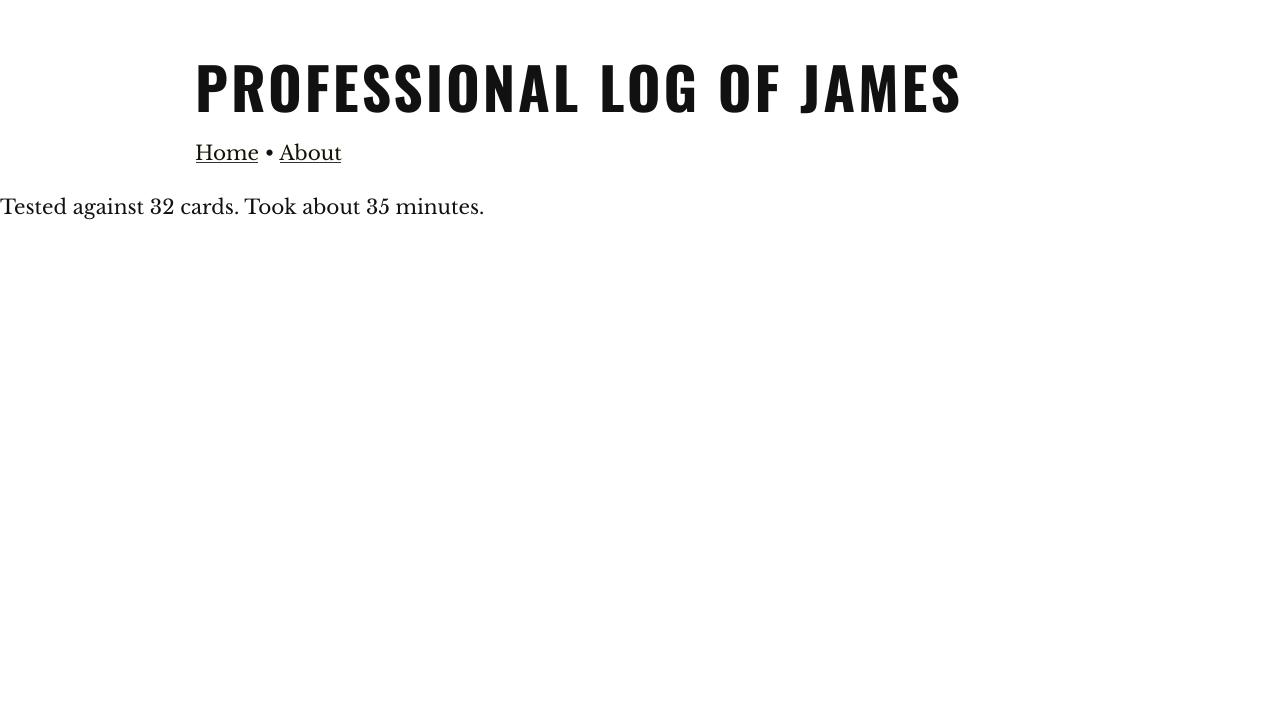
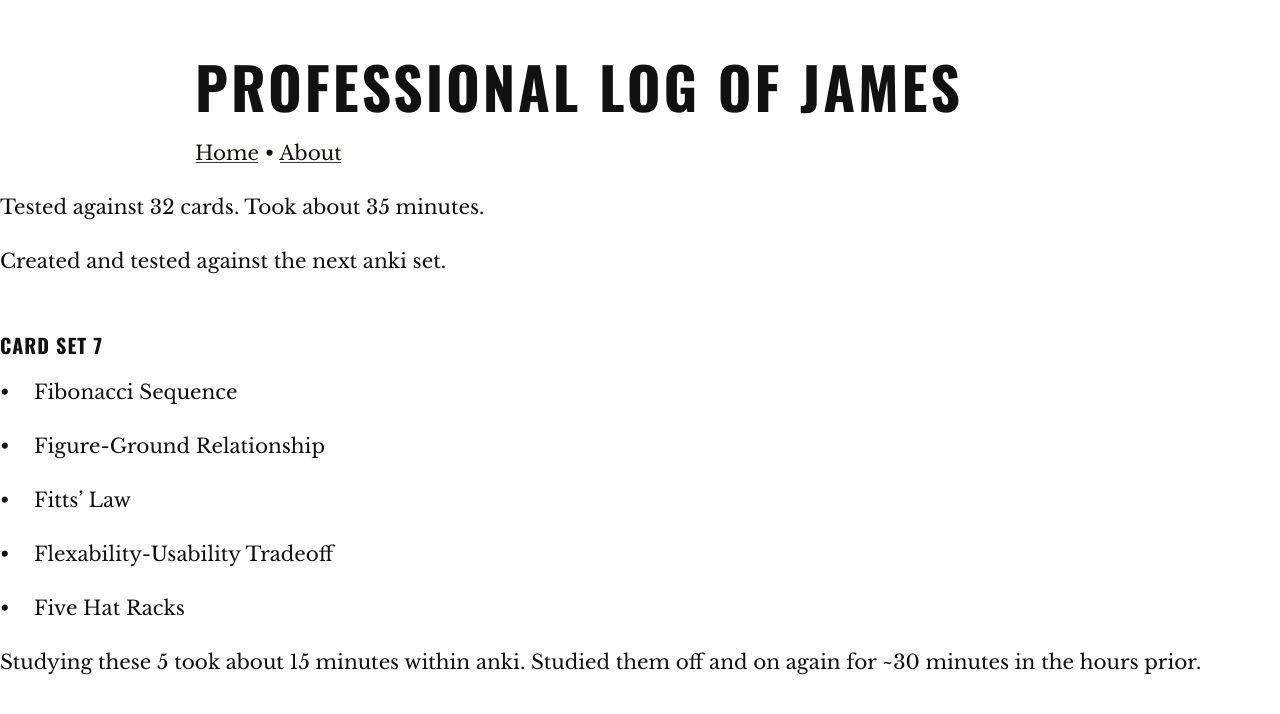
Before and after one commit to jpex/log, a Jekyll site: the page built from _posts/2017-11-13-13.md, in a window 1280 px wide. Shown: the top 714 px of the page. Built offline with Jekyll 4.4.1, drawn with Linux system fonts in a browser that asks for light colours.

Commit message:
Update 2017-11-13-13.md

```diff
--- a/_posts/2017-11-13-13.md
+++ b/_posts/2017-11-13-13.md
@@ -3,3 +3,19 @@ tags: upd
 ---
 
 Tested against 32 cards. Took about 35 minutes.
+
+Created and tested against the next anki set.
+
+### Card Set 7
+
+* Fibonacci Sequence
+
+* Figure-Ground Relationship
+
+* Fitts' Law
+
+* Flexability-Usability Tradeoff
+
+* Five Hat Racks
+
+Studying these 5 took about 15 minutes within anki. Studied them off and on again for ~30 minutes in the hours prior.
```
